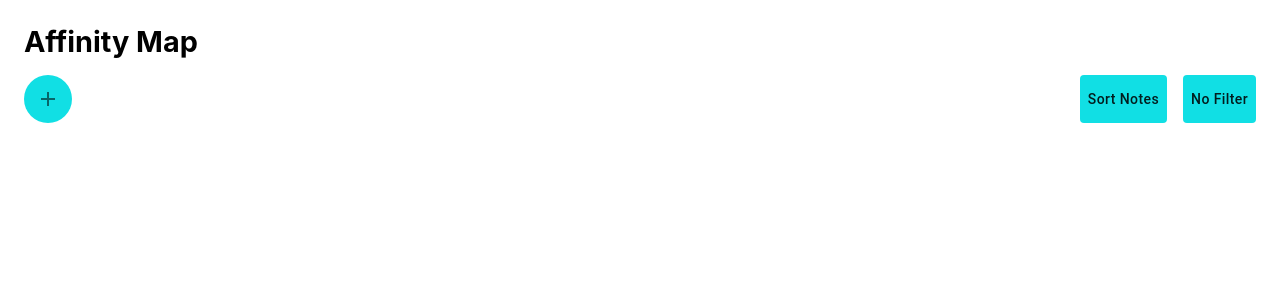
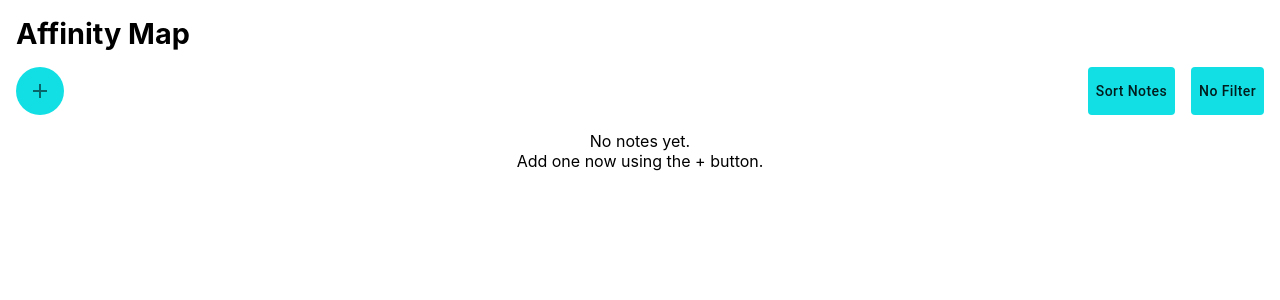
Before and after one commit to aryans022/Affinity-Map, a React (Create React App) app: page / in a window 1280 px wide. Shown: the top 300 px of the page. Built offline with nearby package versions, Linux system fonts and the light colour scheme.

Commit message:
handle empty arrays

```diff
--- a/src/App.js
+++ b/src/App.js
@@ -5,16 +5,21 @@ import Note from './Note';
 
 const useStyles = makeStyles({
   root: {
-    padding: '0.5rem'
+    height: '100vh'
   },
   title: {
     fontSize: '1.8rem',
-    margin: '1rem'
+    padding: '1rem',
+    margin: '0rem'
   },
   notesContainer: {
+    marginTop: '1rem',
     display: 'flex',
     flexWrap: 'wrap',
     justifyContent: 'space-around'
+  },
+  emptyMessage: {
+    textAlign: 'center'
   }
 });
 
@@ -94,6 +99,7 @@ function App() {
       />
 
       <div className={classes.notesContainer}>
+
         {displayNotes.map((note, i) => (
           <Note
             text={note.text}
@@ -108,7 +114,18 @@ function App() {
             key={i}
           />
         ))}
+
+        {notes.length === 0 ?
+          <div className={classes.emptyMessage}>
+            No notes yet.<br />
+            Add one now using the + button.
+          </div>
+          :
+          null
+        }
+
       </div>
+
 
     </div>
   );
--- a/src/Note/index.js
+++ b/src/Note/index.js
@@ -96,7 +96,7 @@ function Note(props) {
             setAnchor(null);
           }}
           >
-            Add Bucket
+            New Bucket
           </MenuItem>
 
           {
```
